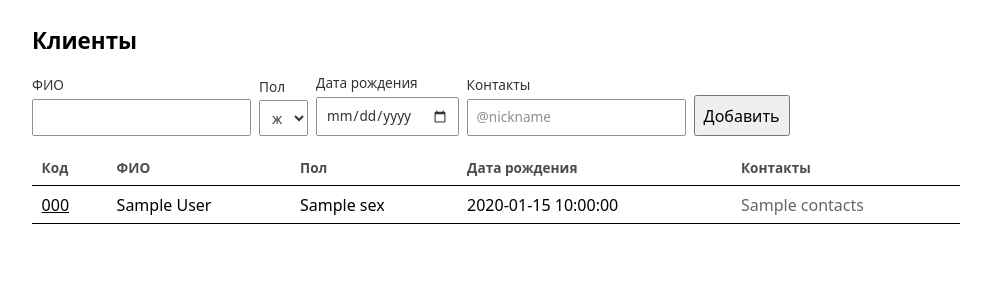
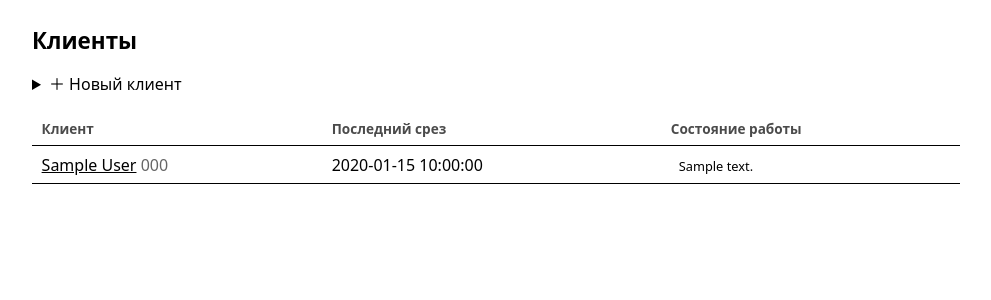
Before and after one commit to maxikonnik/healthcoach, a Python web app: template src/healthcoach/app/templates/clients.html in a window 1280 px wide. Shown: the part 46-346 px from the top of the page, without its empty margins (144-1135 px from the left). Run offline with Jinja, Linux system fonts and the light colour scheme; the template is opened without the code that fills it: most values are stand-ins (such as "Sample title", 1, 10 or a date in 2020).

Commit message:
feat: рабочий стол — состояние работы по клиентам вместо анкеты

```diff
--- a/src/healthcoach/app/templates/base.html
+++ b/src/healthcoach/app/templates/base.html
@@ -24,6 +24,11 @@
     .muted { opacity: .6; }
     .warn { color: #b45309; }
     .bad { color: #b91c1c; font-weight: 600; }
+    .tag { display:inline-block; font-size:.8rem; padding:0 .5rem; border-radius:9px; margin-right:.25rem; }
+    .tag.ok{background:#e8f2e8;color:#2d5a3d}
+    .tag.warn{background:#fff3cd;color:#7a5c00}
+    .tag.bad{background:#fde8e8;color:#9b1c1c}
+    .tag.muted{background:#eee;color:#666}
     progress { width: 100%; max-width: 30rem; height: 1rem; }
     #draft-status { margin: 1rem 0; }
     #draft-status p { margin: .35rem 0; }
--- a/src/healthcoach/app/templates/clients.html
+++ b/src/healthcoach/app/templates/clients.html
@@ -3,6 +3,8 @@
 {% block body %}
 <h1>Клиенты</h1>
 
+<details>
+  <summary>＋ Новый клиент</summary>
   <form method="post" action="/clients">
     <label>ФИО<input name="full_name" required></label>
     <label>Пол
@@ -15,18 +17,23 @@
     <label>Контакты<input name="contacts" placeholder="@nickname"></label>
     <button type="submit">Добавить</button>
   </form>
+</details>
 
-{% if clients %}
+{% if rows %}
 <table>
-  <tr><th>Код</th><th>ФИО</th><th>Пол</th><th>Дата рождения</th><th>Контакты</th></tr>
-  {% for client in clients %}
+  <tr><th>Клиент</th><th>Последний срез</th><th>Состояние работы</th></tr>
+  {% for client, overview in rows %}
   <tr>
-    <td><a href="/clients/{{ client.code }}">{{ client.code }}</a></td>
-    <td>{{ client.full_name }}</td>
-    <td>{{ client.sex or "—" }}</td>
-    <td>{% if client.birth_date %}{{ client.birth_date }}
-        {% else %}<span class="bad">не заполнена</span>{% endif %}</td>
-    <td class="muted">{{ client.contacts or "—" }}</td>
+    <td>
+      <a href="/clients/{{ client.code }}">{{ client.full_name }}</a>
+      <span class="muted">{{ client.code }}</span>
+    </td>
+    <td>{{ overview.latest_taken_on if overview.latest_taken_on else "—" }}</td>
+    <td>
+      {% for badge in overview.badges %}
+      <span class="tag {{ badge.kind }}">{{ badge.text }}</span>
+      {% endfor %}
+    </td>
   </tr>
   {% endfor %}
 </table>
```
Also changed, not shown: src/healthcoach/app/routes_clients.py (+14 -1 lines), tests/app/test_clients_routes.py (+48 -0 lines). Lines whose indentation alone changed are shown as unchanged.
